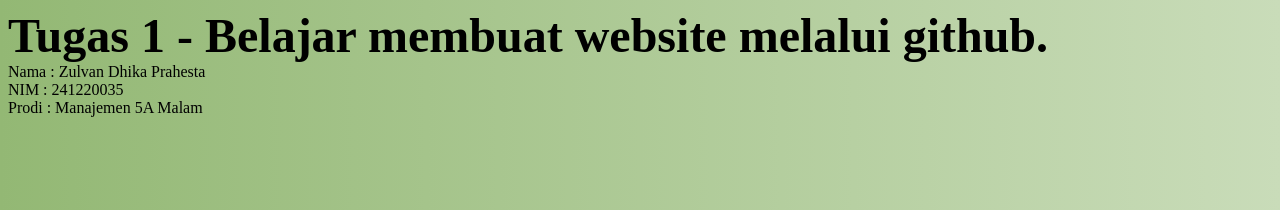
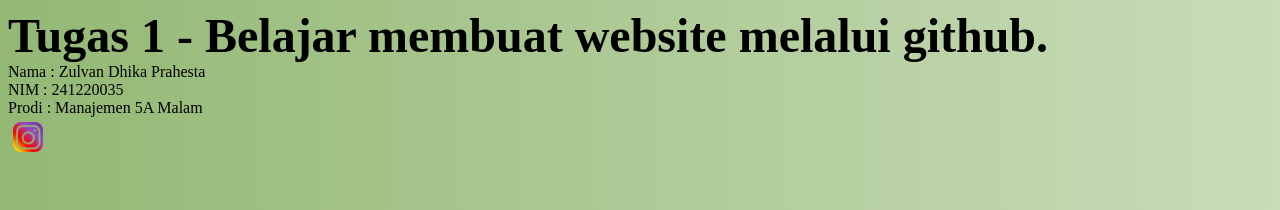
Before and after one commit to ZulvanDhika/Belajar3, a plain HTML site: page index.html in a window 1280 px wide. Shown: the top 210 px of the page. Drawn offline with Linux system fonts and the light colour scheme.

Commit message:
Update index.html

```diff
--- a/index.html
+++ b/index.html
@@ -23,5 +23,9 @@ Nama : Zulvan Dhika Prahesta<br>
 NIM : 241220035<br>
 Prodi : Manajemen 5A Malam<br>
 </font>
+<div><a href="https://www.instagram.com/zulvandhika/">
+<img style="margin:5px"
+<img src="2373AA4C-B228-45C3-AB4A-F22AFC7A1C93.png" width="30" height="30" alt="Instagram"/><br>
+
     </body>
 </html>
```
